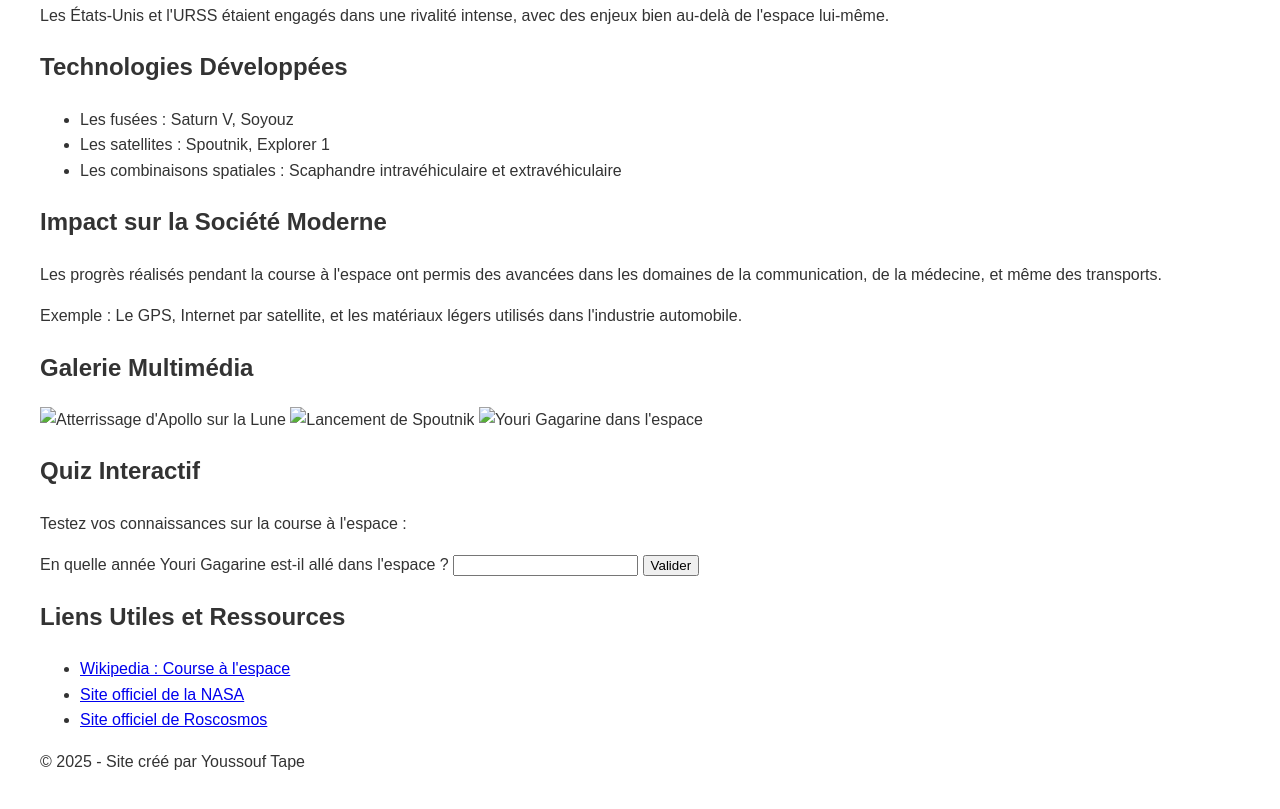
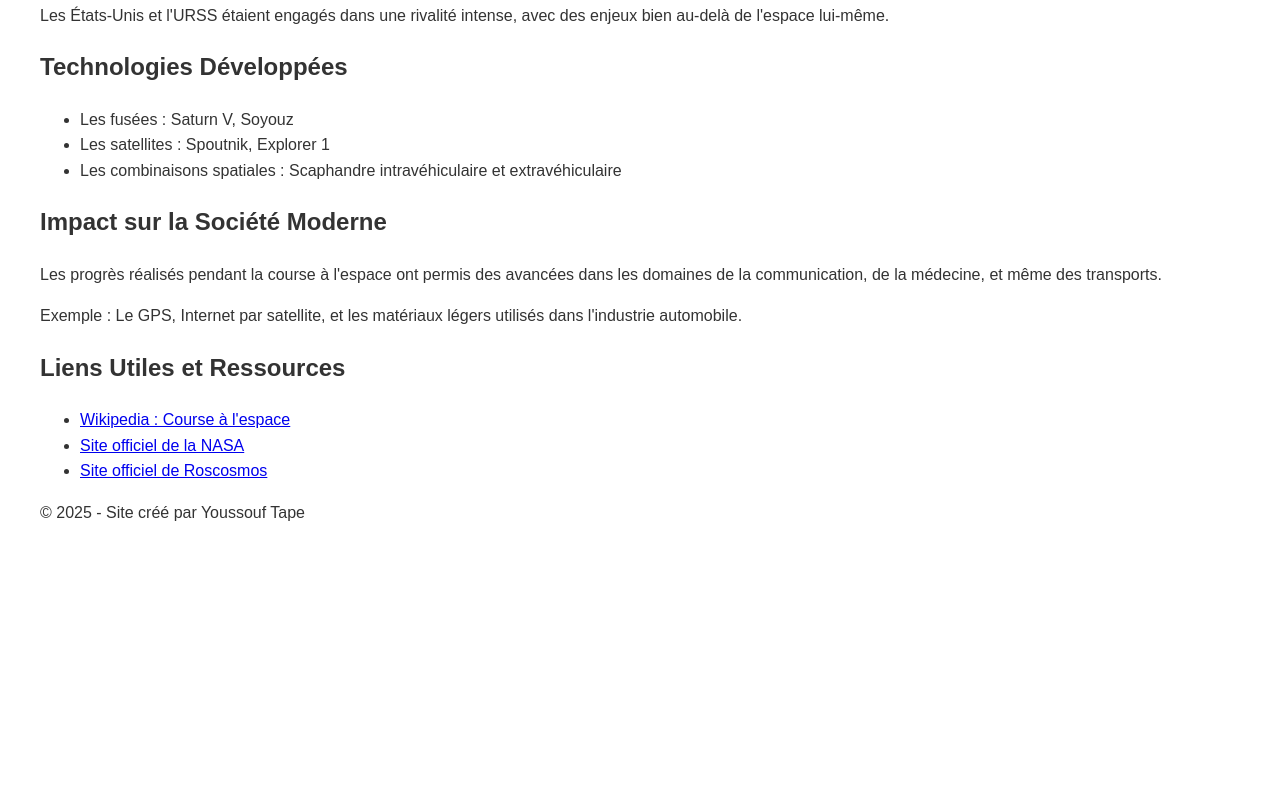
Before and after one commit to Youss-93/courespace.github.io, a plain HTML site: page index.html in a window 1280 px wide. Shown: the part 2118-2927 px from the top of the page. After the commit the page ends 2679 px from the top, so only its background shows below. Drawn offline with Linux system fonts and the light colour scheme.

Commit message:
Update index.html

```diff
--- a/index.html
+++ b/index.html
@@ -138,25 +138,6 @@
     <p>Exemple : Le GPS, Internet par satellite, et les matériaux légers utilisés dans l'industrie automobile.</p>
 </section>
 
-<section id="galerie" aria-labelledby="galerie-title">
-    <h2 id="galerie-title">Galerie Multimédia</h2>
-    <div>
-        <img src="apollo_landing.jpg" alt="Atterrissage d'Apollo sur la Lune">
-        <img src="sputnik_launch.jpg" alt="Lancement de Spoutnik">
-        <img src="gagarine_space.jpg" alt="Youri Gagarine dans l'espace">
-    </div>
-</section>
-
-<section id="quiz" aria-labelledby="quiz-title">
-    <h2 id="quiz-title">Quiz Interactif</h2>
-    <p>Testez vos connaissances sur la course à l'espace :</p>
-    <form>
-        <label for="question1">En quelle année Youri Gagarine est-il allé dans l'espace ?</label>
-        <input type="text" id="question1" name="question1">
-        <button type="submit">Valider</button>
-    </form>
-</section>
-
 <section id="ressources" aria-labelledby="ressources-title">
     <h2 id="ressources-title">Liens Utiles et Ressources</h2>
     <ul>
```
